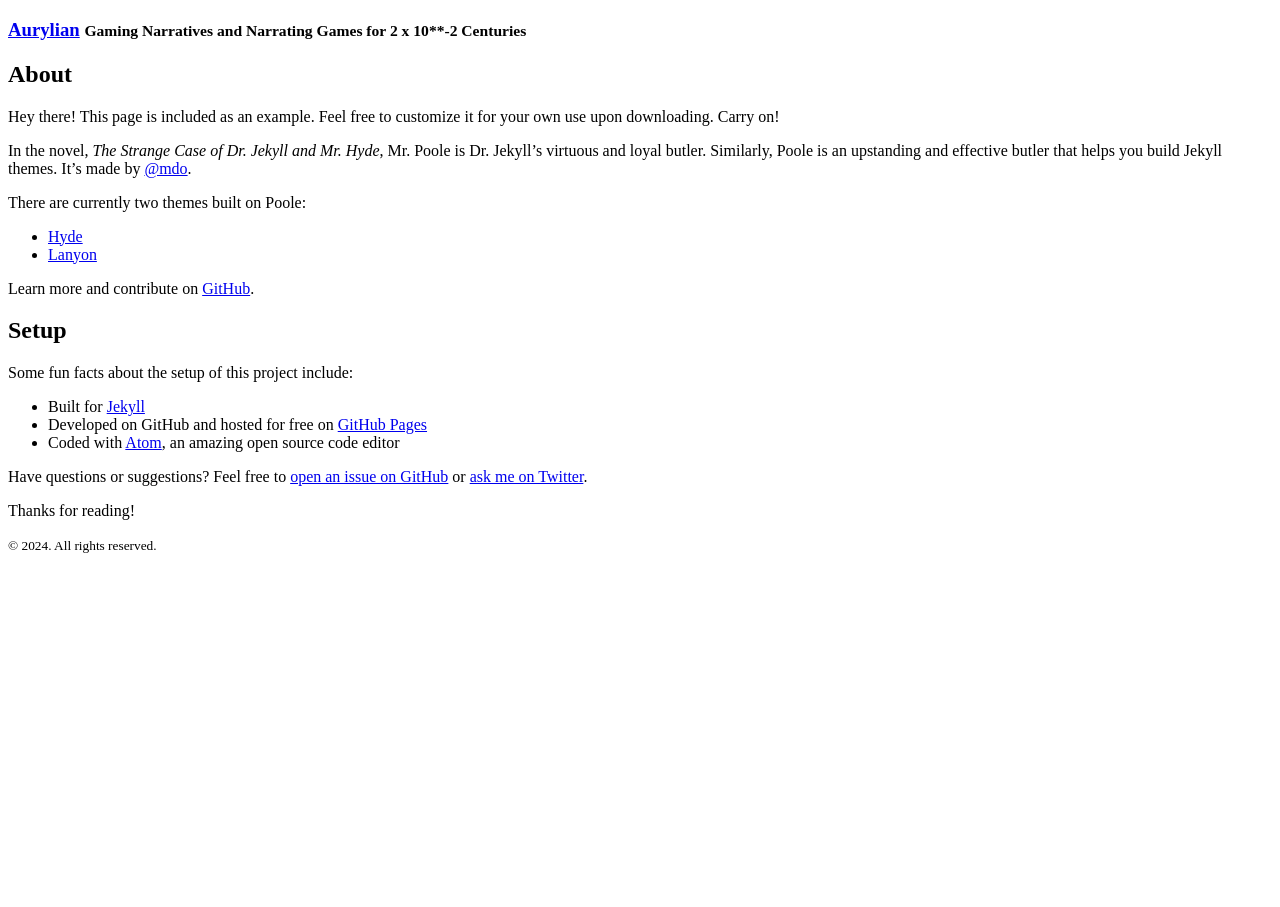
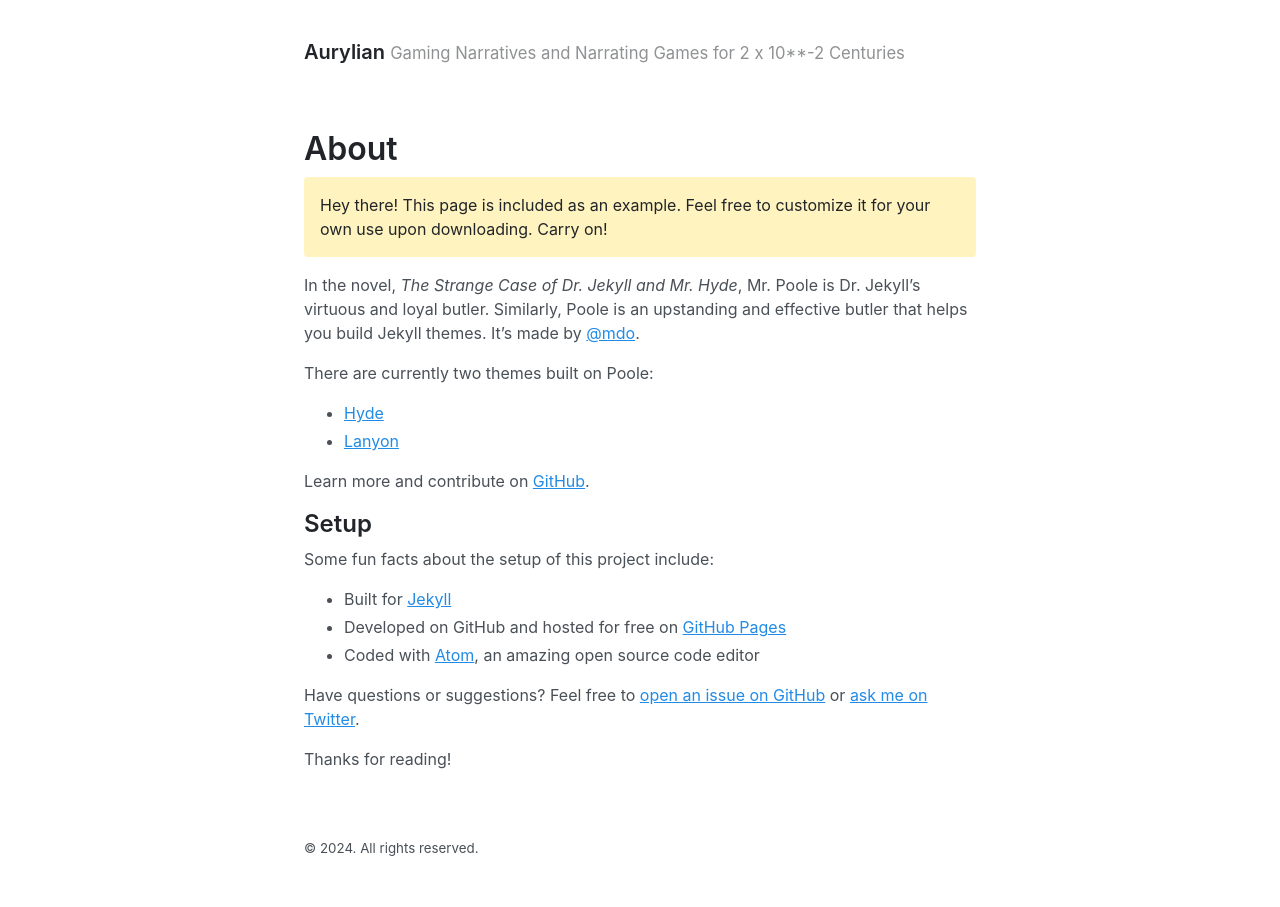
Before and after one commit to aurylian/aurylian.net, a Jekyll site: the page built from about.md, in a window 1280 px wide. Built offline with Jekyll 4.4.1, drawn with Linux system fonts in a browser that asks for light colours.

Commit message:
Quick header edit.

```diff
--- a/_includes/head.html
+++ b/_includes/head.html
@@ -10,7 +10,7 @@
     {% endif %}
   </title>
 
-  <link rel="stylesheet" href="https://aurylian.net/css/styles.css">
+  <link rel="stylesheet" href="https://aurylian.net/styles.css">
   <!-- <link rel="apple-touch-icon-precomposed" sizes="144x144" href="{{ '/assets/apple-touch-icon-precomposed.png' | relative_url }}">
   <link rel="shortcut icon" href="{{ '/assets/favicon.ico' | relative_url }}"> -->
   <link rel="alternate" type="application/atom+xml" title="{{ site.title }}" href="{{ 'atom.xml' | relative_url }}">
```
